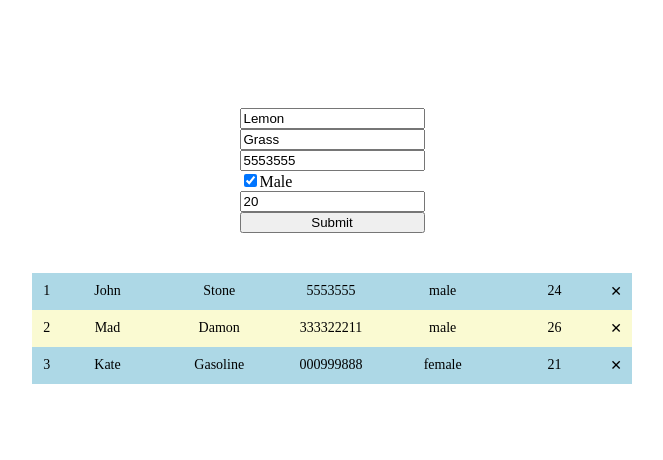
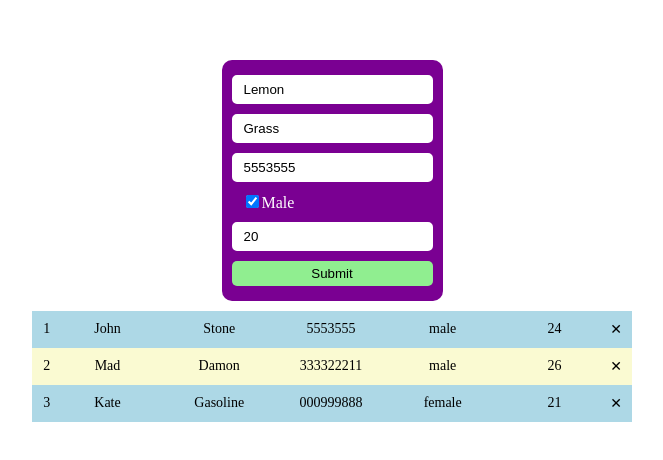
Before and after one commit to lankovova/softindex-test, a React app: page / in a window 1280 px wide. Shown: the part 162-622 px from the top of the page, without its empty margins (316-979 px from the left). Built offline with nearby package versions, Linux system fonts and the light colour scheme; the HTML template or start-up script is replaced by a standard one.

Commit message:
Styles improved + added highlightning to input fields

```diff
--- a/src/Form.css
+++ b/src/Form.css
@@ -1,5 +1,37 @@
 .Form {
     display: flex;
     flex-direction: column;
-    padding: 20px;
+    padding: 10px;
+
+    background-color:rgb(122, 0, 146);
+    border-radius: 10px;
 }
+
+.FormRow {
+    padding: 5px 10px;
+    margin: 5px 0;
+}
+
+.FormInput {
+    outline: none;
+    border: 2px solid white;
+    border-radius: 5px;
+}
+
+/* Simulate outline */
+input[type=text]:focus {
+    border-color: #0079ff;
+}
+
+.FormCheckbox {
+    padding: 5px 10px;
+    color: white;
+}
+
+.FormSubmit {
+    border: none;
+    border-radius: 5px;
+    padding: 5px 10px;
+    margin: 5px 0;
+    background-color: lightgreen;
+}
--- a/src/Form.jsx
+++ b/src/Form.jsx
@@ -34,20 +34,27 @@ export default class From extends React.Component {
         const value = target.type === 'checkbox' ? target.checked : target.value.trim();
 
         // Skip if no input value at all
-        if (value === '') return;
+        if (value === ' ') {
+            console.log('skip');
+            return;
+        }
 
         switch (target.name) {
             case 'firstName':
             case 'lastName': {
                 if (!onlyLetters(value)) {
-                    console.log('Wrong field');
+                    target.style.borderColor = 'red';
+                } else {
+                    target.style.borderColor = 'green';
                 }
                 break;
             }
             case 'phone':
             case 'age': {
                 if (!onlyDigits(value)) {
-                    console.log('Wrong field');
+                    target.style.borderColor = 'red';
+                } else {
+                    target.style.borderColor = 'green';
                 }
                 break;
             }
@@ -72,6 +79,7 @@ export default class From extends React.Component {
             <form onSubmit={this.handleSubmit} className="Form">
                 {/* TODO: Extract textInput element from here */}
                 <input
+                    className="FormRow FormInput"
                     type="text"
                     name="firstName"
                     value={this.state.firstName}
@@ -79,6 +87,7 @@ export default class From extends React.Component {
                     required
                 />
                 <input
+                    className="FormRow FormInput"
                     type="text"
                     name="lastName"
                     value={this.state.lastName}
@@ -86,13 +95,14 @@ export default class From extends React.Component {
                     required
                 />
                 <input
+                    className="FormRow FormInput"
                     type="text"
                     name="phone"
                     value={this.state.phone}
                     onChange={this.handleChange}
                     required
                 />
-                <label htmlFor="genderField">
+                <label className="FormCheckbox" htmlFor="genderField">
                     <input
                         type="checkbox"
                         name="gender"
@@ -104,13 +114,14 @@ export default class From extends React.Component {
                     {(this.state.gender) ? 'Male' : 'Female'}
                 </label>
                 <input
+                    className="FormRow FormInput"
                     type="number"
                     name="age"
                     value={this.state.age}
                     onChange={this.handleChange}
                     required
                 />
-                <input type="submit" value="Submit" />
+                <input className="FormSubmit" type="submit" value="Submit" />
             </form>
         );
     }
--- a/src/Table.css
+++ b/src/Table.css
@@ -1,7 +1,7 @@
 .Table {
     max-width: 600px;
     width: 100%;
-    padding: 20px;
+    padding: 10px;
 }
 
 .TableItem {
```
